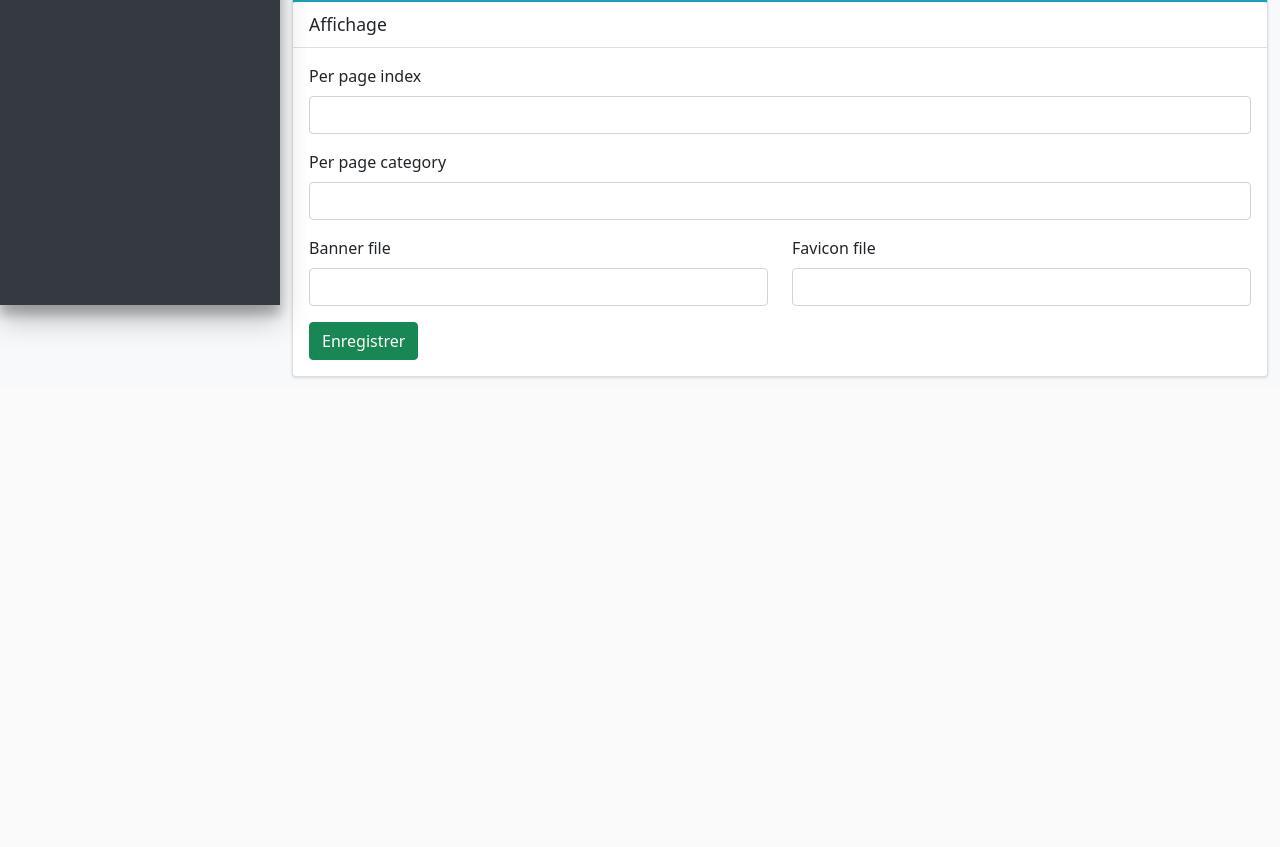
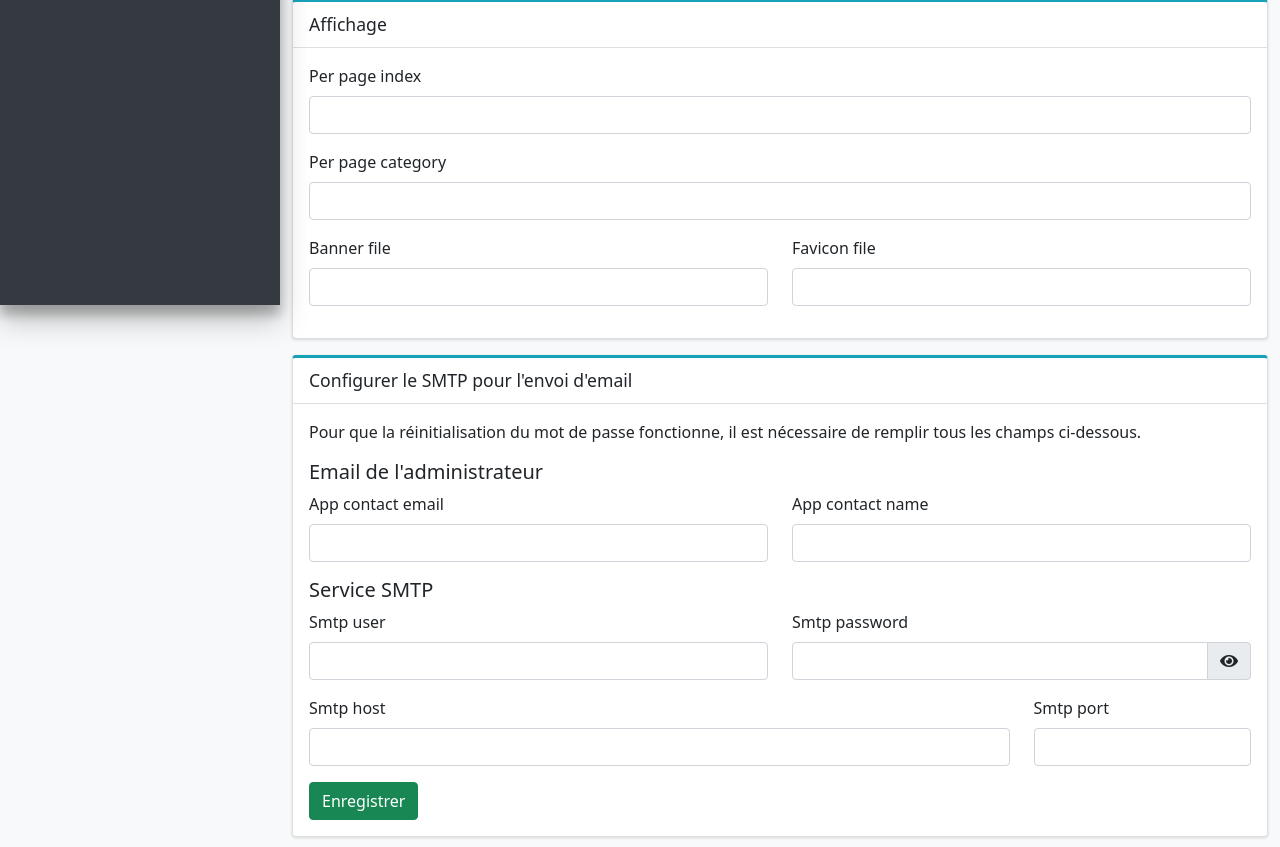
Before and after one commit to CelineFoucart/LinguaProject, a Symfony app: template templates/admin/advanced_settings.html.twig in a window 1280 px wide. Shown: the part 495-1342 px from the top of the page. Before the commit the page ends 874 px from the top, so only its background shows below. Run offline with Twig, Linux system fonts and the light colour scheme; the template is opened without the code that fills it, so the values that code supplies are empty; form fields are guessed from the names that the template uses; some libraries are stand-ins or nearby versions.

Commit message:
add: config smtp

```diff
--- a/config/services.yaml
+++ b/config/services.yaml
@@ -15,6 +15,8 @@ services:
             $backupFolder: '%app.backup.folder%'
             $configFile: '%kernel.project_dir%/.env.local'
             $publicDir: '%kernel.project_dir%/public'
+            $contactEmail: '%env(APP_CONTACT_EMAIL)%'
+            $contactName: '%env(APP_CONTACT_NAME)%'
 
     # makes classes in src/ available to be used as services
     # this creates a service per class whose id is the fully-qualified class name
--- a/src/Controller/ResetPasswordController.php
+++ b/src/Controller/ResetPasswordController.php
@@ -27,7 +27,9 @@ class ResetPasswordController extends AbstractController
 
     public function __construct(
         private ResetPasswordHelperInterface $resetPasswordHelper,
-        private EntityManagerInterface $entityManager
+        private EntityManagerInterface $entityManager,
+        private string $contactEmail,
+        private string $contactName
     ) {
     }
 
@@ -147,7 +149,7 @@ class ResetPasswordController extends AbstractController
         }
 
         $email = (new TemplatedEmail())
-            ->from(new Address('contact@celine-foucart.com', 'LinguaProject Bot'))
+            ->from(new Address($this->contactEmail, $this->contactName))
             ->to($user->getEmail())
             ->subject('Demande de réinitialisation du mot de passe')
             ->htmlTemplate('reset_password/email.html.twig')
--- a/templates/admin/advanced_settings.html.twig
+++ b/templates/admin/advanced_settings.html.twig
@@ -92,6 +92,36 @@
                         </div>
                     </div>
                 </div>
+            </div>
+        </div>
+        <div class="card mt-3">
+            <div class="card-header">
+                <h2 class="card-title">Configurer le SMTP pour l'envoi d'email</h2>
+            </div>
+            <div class="card-body">
+                <p>Pour que la réinitialisation du mot de passe fonctionne, il est nécessaire de remplir tous les champs ci-dessous.</p>
+                <h3 class="h5">Email de l'administrateur</h3>
+                <div class="row">
+                    <div class="col-md-6">{{ form_row(form.APP_CONTACT_EMAIL) }}</div>
+                    <div class="col-md-6">{{ form_row(form.APP_CONTACT_NAME) }}</div>
+                </div>
+                <h3 class="h5">Service SMTP</h3>
+                <div class="row">
+                    <div class="col-md-6">{{ form_row(form.SMTP_USER) }}</div>
+                    <div class="col-md-6">
+                        {{ form_label(form.SMTP_PASSWORD) }}
+                        <div class="input-group mb-3">
+                            {{ form_widget(form.SMTP_PASSWORD) }}
+                            <span class="input-group-text" id="password-second" role="button" onclick="togglePassword('advanced_settings_SMTP_PASSWORD')">
+                                <i class="fas fa-eye"></i>
+                            </span>
+                        </div>
+                        {{ form_errors(form.SMTP_PASSWORD) }}
+                    </div>
+                    <div class="col-md-9">{{ form_row(form.SMTP_HOST) }}</div>
+                    <div class="col-md-3">{{ form_row(form.SMTP_PORT) }}</div>
+                </div>
+
                 {{ form_rest(form) }}
                 <button type="submit" class="btn btn-success">Enregistrer</button>
             </div>
```
Also changed, not shown: src/Form/AdvancedSettingsType.php (+25 -0 lines), src/Service/ConfigService.php (+71 -8 lines), 1 other file.
